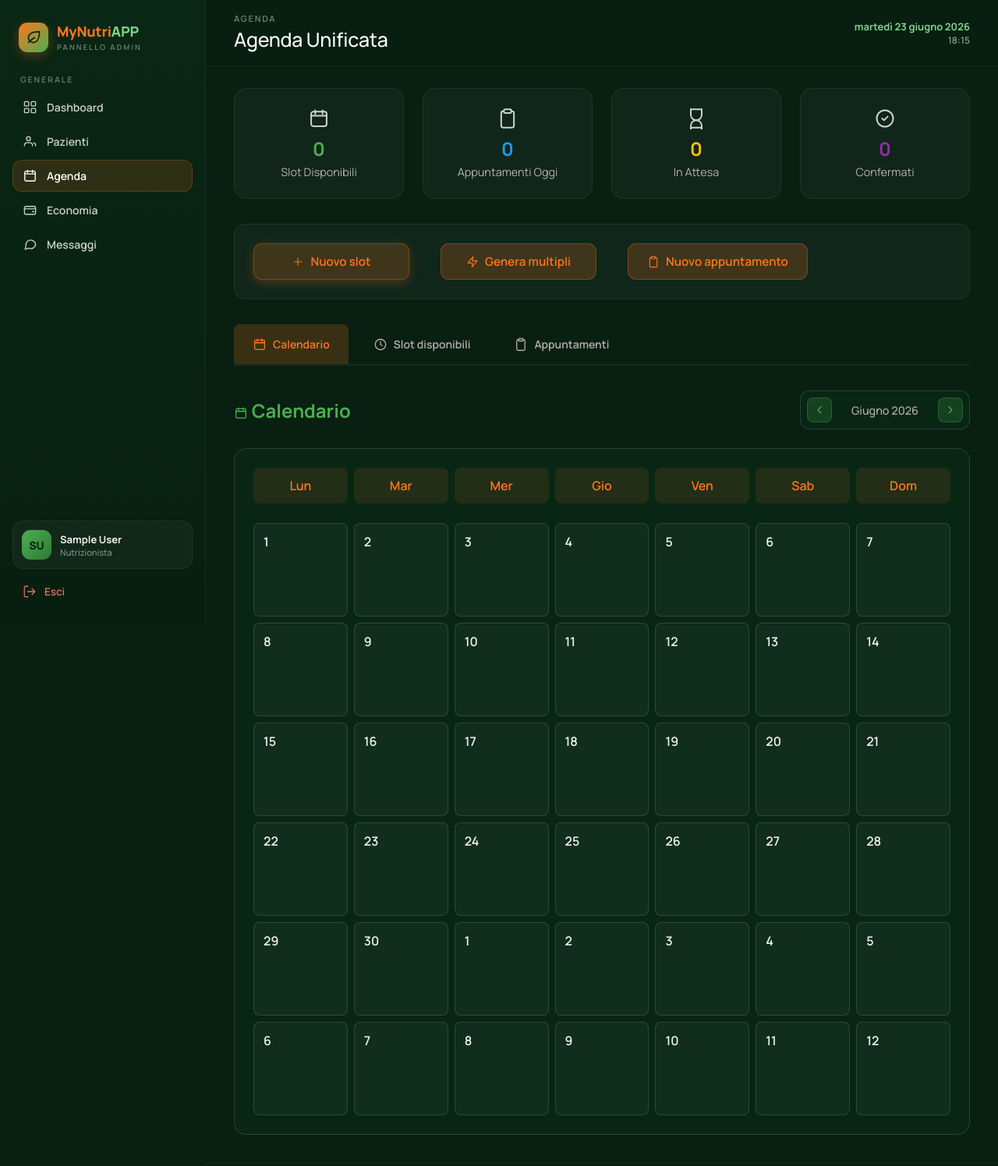
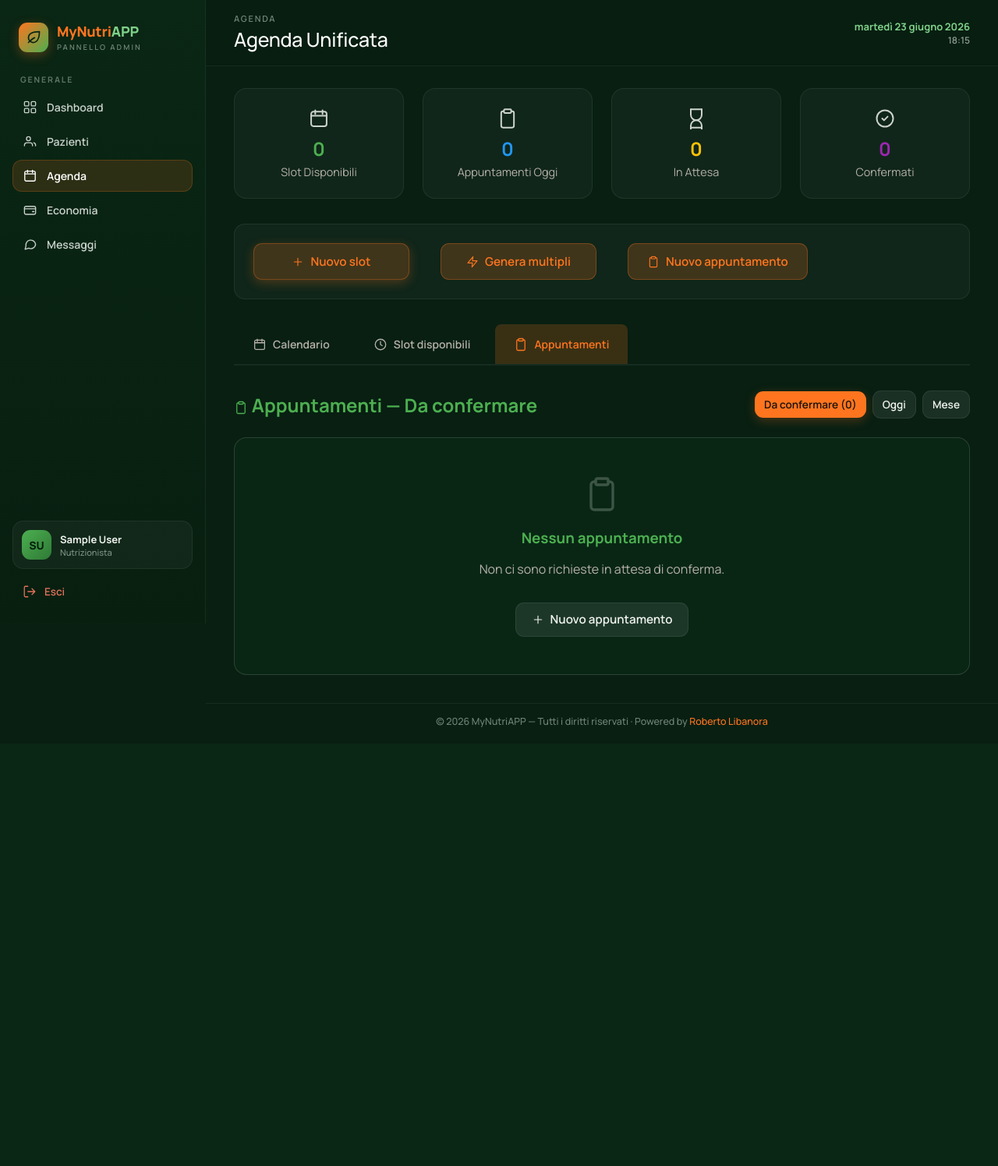
Before and after one commit to robertolibanora/mynutriapp, a Flask app: page /agenda/admin?tab=appuntamenti&filtro=da_confermare in a window 1280 px wide. Shown: the top 1496 px of the page at 78% size. After the commit the page ends 933 px from the top, so only its background shows below. Run offline with Flask 3, Linux system fonts and the light colour scheme; the visitor is signed in with stand-in values (Sample User, id 1); tables that the repository leaves empty hold one stand-in row (values such as "Sample post"); parts of the project's set-up code (start-up, migrations or seed data) failed here and were passed over; some libraries are stand-ins or nearby versions.

Commit message:
Commit changes

```diff
--- a/app/routes/agenda.py
+++ b/app/routes/agenda.py
@@ -49,16 +49,21 @@
     else:
         mese_corrente = date.today().replace(day=1)
 
-    # Parametri per filtro giorno
+    # Parametri per filtro vista appuntamenti
     filtro_giorno_param = request.args.get('filtro_giorno')
     tutti_giorni = request.args.get('tutti_giorni')
+    filtro_vista = request.args.get('filtro', 'da_confermare')
     filtro_giorno = None
 
     if filtro_giorno_param:
         try:
             filtro_giorno = datetime.strptime(filtro_giorno_param, '%Y-%m-%d').date()
+            filtro_vista = 'giorno'
         except ValueError:
             filtro_giorno = None
+
+    if tutti_giorni:
+        filtro_vista = 'mese'
 
     oggi = datetime.now()
 
@@ -92,30 +97,35 @@
         SlotDisponibilita.data_ora <= fine_mese
     ).order_by(SlotDisponibilita.data_ora.asc()).all()
 
-    # APPUNTAMENTI - Gestisce diversi tipi di filtro
-    if tutti_giorni:
-        # Mostra tutti gli appuntamenti del mese
-        query_appuntamenti = Appuntamento.query.filter(
-            Appuntamento.data_appuntamento >= inizio_mese,
-            Appuntamento.data_appuntamento <= fine_mese + timedelta(days=1)
-        )
-    elif filtro_giorno:
-        # Mostra appuntamenti del giorno specifico
-        query_appuntamenti = Appuntamento.query.filter(
-            db.func.date(Appuntamento.data_appuntamento) == filtro_giorno
-        )
+    # APPUNTAMENTI
+    appuntamenti_mese = Appuntamento.query.filter(
+        Appuntamento.data_appuntamento >= inizio_mese,
+        Appuntamento.data_appuntamento < fine_mese + timedelta(days=1)
+    ).order_by(Appuntamento.data_appuntamento.asc()).all()
+
+    appuntamenti_oggi = Appuntamento.query.filter(
+        db.func.date(Appuntamento.data_appuntamento) == oggi.date()
+    ).order_by(Appuntamento.data_appuntamento.asc()).all()
+
+    appuntamenti_in_attesa = Appuntamento.query.filter(
+        Appuntamento.stato == 'in_attesa',
+        Appuntamento.data_appuntamento >= oggi.replace(hour=0, minute=0, second=0, microsecond=0)
+    ).order_by(Appuntamento.data_appuntamento.asc()).all()
+
+    appuntamenti_confermati = [a for a in appuntamenti_oggi if a.stato == 'confermato']
+
+    if filtro_vista == 'giorno' and filtro_giorno:
+        appuntamenti = [a for a in appuntamenti_mese if a.data_appuntamento.date() == filtro_giorno]
+        vista_appuntamenti = filtro_giorno.strftime('%d/%m/%Y')
+    elif filtro_vista == 'mese':
+        appuntamenti = appuntamenti_mese
+        vista_appuntamenti = mese_corrente_display
+    elif filtro_vista == 'oggi':
+        appuntamenti = appuntamenti_oggi
+        vista_appuntamenti = 'Oggi'
     else:
-        # Default: mostra solo gli appuntamenti di oggi
-        query_appuntamenti = Appuntamento.query.filter(
-            db.func.date(Appuntamento.data_appuntamento) == oggi.date()
-        )
-
-    appuntamenti = query_appuntamenti.order_by(Appuntamento.data_appuntamento.asc()).all()
-
-    # Filtri per statistiche
-    appuntamenti_oggi = [a for a in appuntamenti if a.data_appuntamento.date() == oggi.date()]
-    appuntamenti_in_attesa = [a for a in appuntamenti if a.stato == 'in_attesa']
-    appuntamenti_confermati = [a for a in appuntamenti if a.stato == 'confermato']
+        appuntamenti = appuntamenti_in_attesa
+        vista_appuntamenti = 'Da confermare'
 
     # CALENDARIO
     giorni_calendario = []
@@ -129,8 +139,8 @@
     for i in range(42):
         giorno_data = primo_giorno + timedelta(days=i)
 
-        # Appuntamenti del giorno
-        appuntamenti_giorno = [a for a in appuntamenti if a.data_appuntamento.date() == giorno_data]
+        # Appuntamenti del giorno (sempre dal mese visualizzato)
+        appuntamenti_giorno = [a for a in appuntamenti_mese if a.data_appuntamento.date() == giorno_data]
 
         # Slot del giorno
         slot_giorno = [s for s in slot_futuri if s.data_ora.date() == giorno_data and s.attivo]
@@ -155,6 +165,8 @@
                          mese_successivo=mese_successivo,
                          filtro_giorno=filtro_giorno_param,
                          filtro_giorno_display=filtro_giorno_display,
+                         filtro_vista=filtro_vista,
+                         vista_appuntamenti=vista_appuntamenti,
                          giorno_precedente=giorno_precedente,
                          giorno_successivo=giorno_successivo,
                          tutti_giorni=tutti_giorni,
--- a/templates/admin/agenda_unificata.html
+++ b/templates/admin/agenda_unificata.html
@@ -16,7 +16,7 @@
     <div style="color: #b6b1a9; font-size: 0.9rem;">Appuntamenti Oggi</div>
   </div>
 
-  <div class="stat-card">
+  <div class="stat-card" style="cursor: pointer;" onclick="window.location.href='{{ url_for('agenda.agenda_unificata', tab='appuntamenti', filtro='da_confermare') }}'">
     <div class="adm-icon--lg">{{ icon('hourglass', 28) }}</div>
     <div style="font-size: 1.5rem; font-weight: 700; color: #FFC107; margin-bottom: 0.25rem;">{{ appuntamenti_in_attesa|length }}</div>
     <div style="color: #b6b1a9; font-size: 0.9rem;">In Attesa</div>
@@ -216,24 +216,41 @@
   <div id="appuntamenti-tab" class="tab-panel">
     <div class="appuntamenti-section">
       <div style="display: flex; align-items: center; justify-content: space-between; margin-bottom: 1.5rem; flex-wrap: wrap; gap: 1rem;">
-        <h3 style="margin: 0; color: #4CAF50; font-size: 1.5rem;">{{ icon('clipboard', 18) }} Appuntamenti</h3>
+        <h3 style="margin: 0; color: #4CAF50; font-size: 1.5rem;">{{ icon('clipboard', 18) }} Appuntamenti — {{ vista_appuntamenti }}</h3>
         <div style="display: flex; gap: 0.5rem; align-items: center; flex-wrap: wrap;">
+          <a href="{{ url_for('agenda.agenda_unificata', tab='appuntamenti', filtro='da_confermare') }}"
+             class="btn btn-small {% if filtro_vista == 'da_confermare' %}btn-primary{% else %}btn-secondary{% endif %}"
+             style="font-size: 0.85rem; padding: 0.5rem 0.75rem;">
+            Da confermare ({{ appuntamenti_in_attesa|length }})
+          </a>
+          <a href="{{ url_for('agenda.agenda_unificata', tab='appuntamenti', filtro='oggi') }}"
+             class="btn btn-small {% if filtro_vista == 'oggi' %}btn-primary{% else %}btn-secondary{% endif %}"
+             style="font-size: 0.85rem; padding: 0.5rem 0.75rem;">
+            Oggi
+          </a>
+          <a href="{{ url_for('agenda.agenda_unificata', tab='appuntamenti', filtro='mese') }}"
+             class="btn btn-small {% if filtro_vista == 'mese' %}btn-primary{% else %}btn-secondary{% endif %}"
+             style="font-size: 0.85rem; padding: 0.5rem 0.75rem;">
+            Mese
+          </a>
+          {% if filtro_vista == 'giorno' %}
           <!-- Navigazione Giorno per Giorno -->
           <div style="display: flex; gap: 0.5rem; align-items: center; background: rgba(13, 51, 28, 0.4); border: 1px solid rgba(182, 177, 169, 0.2); border-radius: 12px; padding: 0.5rem;">
-            <a href="{{ url_for('agenda.agenda_unificata', filtro_giorno=giorno_precedente) }}"
+            <a href="{{ url_for('agenda.agenda_unificata', tab='appuntamenti', filtro_giorno=giorno_precedente) }}"
                class="nav-day-btn" style="display: flex; align-items: center; justify-content: center; width: 32px; height: 32px; background: rgba(76, 175, 80, 0.2); color: #4CAF50; border: 1px solid rgba(76, 175, 80, 0.3); border-radius: 8px; text-decoration: none; font-weight: 600; transition: all 0.2s ease;"
                title="Giorno precedente">
               {{ icon('arrow-left', 16) }}
             </a>
             <span style="color: #b6b1a9; font-size: 0.9rem; font-weight: 500; min-width: 120px; text-align: center;">
-              {% if filtro_giorno_display %}{{ filtro_giorno_display }}{% else %}Oggi{% endif %}
+              {{ filtro_giorno_display }}
             </span>
-            <a href="{{ url_for('agenda.agenda_unificata', filtro_giorno=giorno_successivo) }}"
+            <a href="{{ url_for('agenda.agenda_unificata', tab='appuntamenti', filtro_giorno=giorno_successivo) }}"
                class="nav-day-btn" style="display: flex; align-items: center; justify-content: center; width: 32px; height: 32px; background: rgba(76, 175, 80, 0.2); color: #4CAF50; border: 1px solid rgba(76, 175, 80, 0.3); border-radius: 8px; text-decoration: none; font-weight: 600; transition: all 0.2s ease;"
                title="Giorno successivo">
               {{ icon('arrow-right', 16) }}
             </a>
           </div>
+          {% endif %}
         </div>
       </div>
 
@@ -307,9 +324,18 @@
       <div class="empty-state" style="text-align: center; padding: 3rem 2rem; background: rgba(13, 51, 28, 0.4); border: 1px solid rgba(182, 177, 169, 0.2); border-radius: 16px;">
         <div class="adm-empty-icon">{{ icon('clipboard', 48) }}</div>
         <h3 style="color: #4CAF50; margin-bottom: 1rem;">Nessun appuntamento</h3>
-        <p style="color: #b6b1a9; margin-bottom: 2rem;">Non ci sono appuntamenti per il periodo selezionato.</p>
+        <p style="color: #b6b1a9; margin-bottom: 2rem;">
+          {% if filtro_vista == 'da_confermare' %}
+            Non ci sono richieste in attesa di conferma.
+          {% else %}
+            Non ci sono appuntamenti per il periodo selezionato.
+          {% endif %}
+        </p>
         <div style="display: flex; gap: 1rem; justify-content: center; flex-wrap: wrap;">
-          <a href="{{ url_for('appuntamenti.nuovo_admin') }}" class="btn btn-primary">{{ icon('plus', 16) }} Nuovo appuntamento</a>
+          {% if filtro_vista != 'da_confermare' %}
+          <a href="{{ url_for('agenda.agenda_unificata', tab='appuntamenti', filtro='da_confermare') }}" class="btn btn-primary">{{ icon('hourglass', 16) }} Da confermare</a>
+          {% endif %}
+          <a href="{{ url_for('appuntamenti.nuovo_admin') }}" class="btn btn-secondary">{{ icon('plus', 16) }} Nuovo appuntamento</a>
         </div>
       </div>
       {% endif %}
@@ -341,10 +367,15 @@
   });
 
   var urlParams = new URLSearchParams(window.location.search);
-  if (urlParams.get('filtro_giorno') || urlParams.get('tutti_giorni')) {
+  if (urlParams.get('filtro_giorno') || urlParams.get('tutti_giorni') || urlParams.get('filtro') || urlParams.get('tab') === 'appuntamenti') {
     var appuntamentiButton = document.querySelector('.tab-btn[data-tab="appuntamenti"]');
     if (appuntamentiButton) {
       showTab('appuntamenti', appuntamentiButton);
+    }
+  } else if ({{ appuntamenti_in_attesa|length }} > 0) {
+    var pendingButton = document.querySelector('.tab-btn[data-tab="appuntamenti"]');
+    if (pendingButton) {
+      showTab('appuntamenti', pendingButton);
     }
   }
 })();
```
Also changed, not shown: app/routes/appuntamenti.py (+6 -6 lines), app/routes/whatsapp/triggers.py (+8 -4 lines), run.py (deleted, +0 -21 lines), 1 other file.
